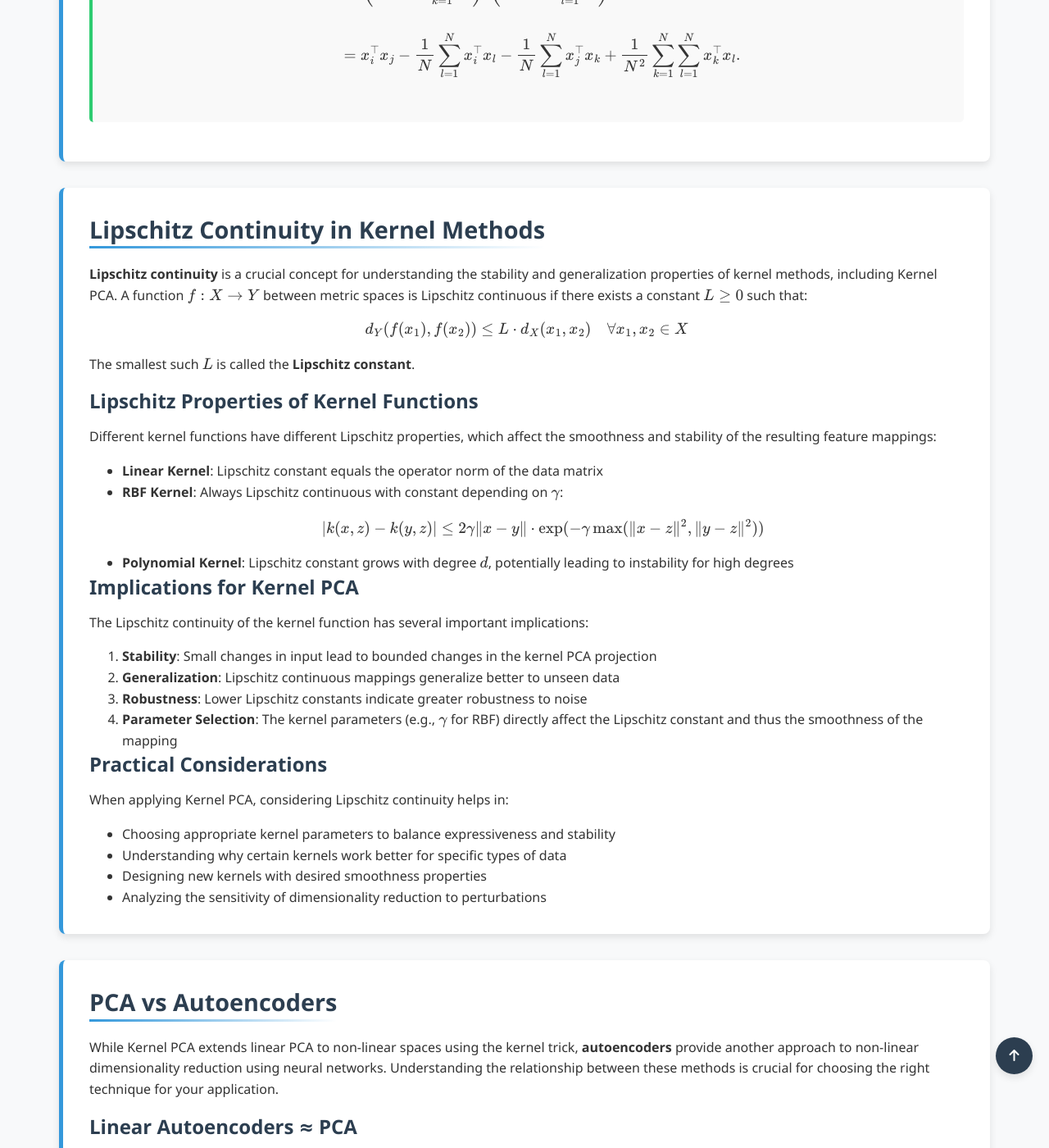
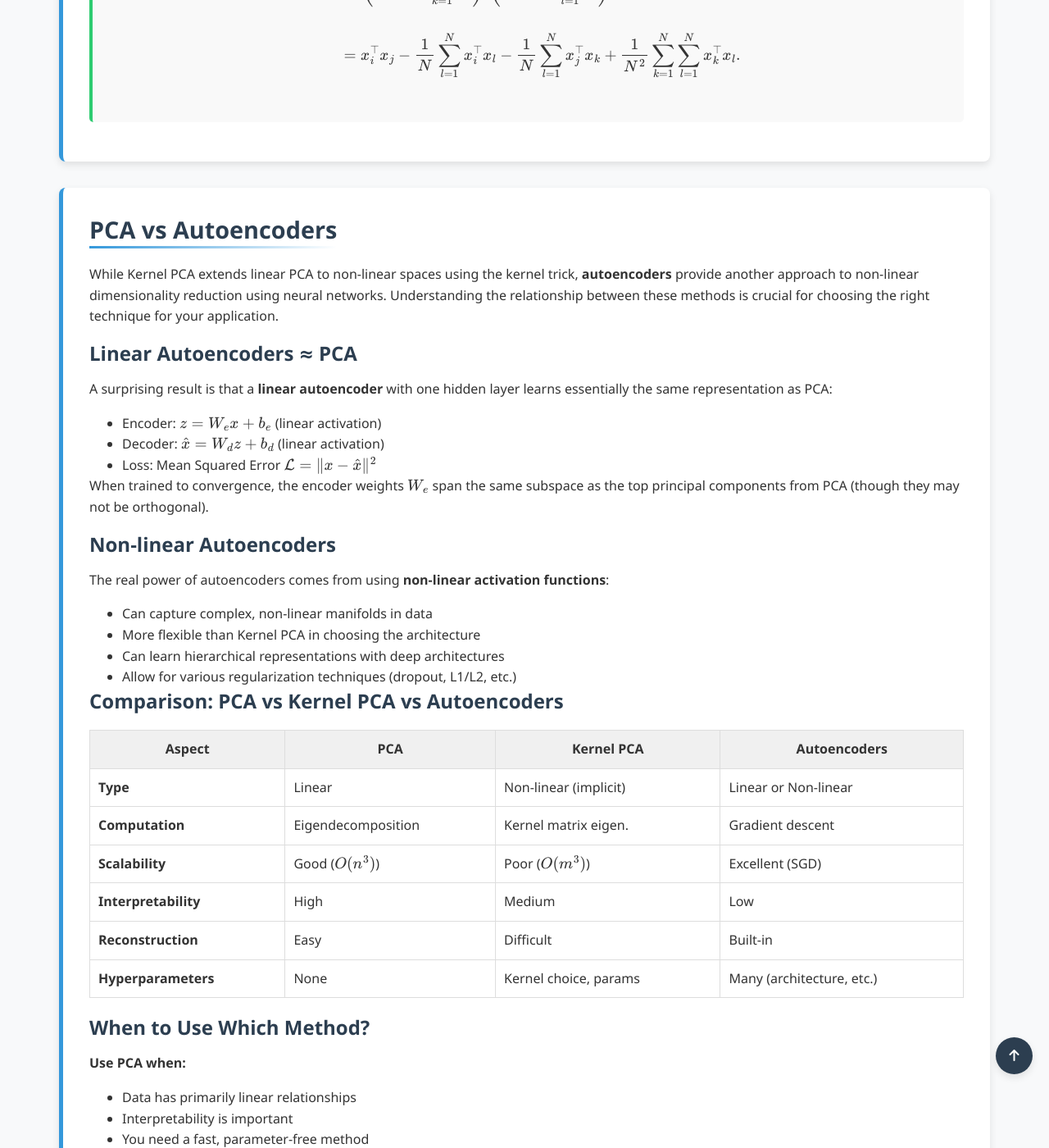
Before and after one commit to Yusukey01/yusukey01.github.io, a Jekyll site: the page built from Mathematics/Machine_learning/pca.html, in a window 1280 px wide and 1400 px high, scrolled down 2697 px. Shown: the whole window at 82% size. Built offline with Jekyll 4.4.1, drawn with Linux system fonts in a browser that asks for light colours.

```diff
--- a/Mathematics/Machine_learning/pca.html
+++ b/Mathematics/Machine_learning/pca.html
@@ -129,59 +129,6 @@ uses_python: false
                 \end{align*}
                 \]
                 </div>
-
-            </section>
-
-
-            <section id="" class="section-content">
-                <h2>Lipschitz Continuity in Kernel Methods</h2>
-                <p>
-                    <strong>Lipschitz continuity</strong> is a crucial concept for understanding the stability and
-                    generalization properties of kernel methods, including Kernel PCA. A function \(f: X \to Y\)
-                    between metric spaces is Lipschitz continuous if there exists a constant \(L \geq 0\) such that:
-                    \[
-                    d_Y(f(x_1), f(x_2)) \leq L \cdot d_X(x_1, x_2) \quad \forall x_1, x_2 \in X
-                    \]
-                    The smallest such \(L\) is called the <strong>Lipschitz constant</strong>.
-                </p>
-
-                <h3>Lipschitz Properties of Kernel Functions</h3>
-                <p>
-                    Different kernel functions have different Lipschitz properties, which affect the smoothness and
-                    stability of the resulting feature mappings:
-                </p>
-                <ul style="padding-left: 40px;">
-                    <li><strong>Linear Kernel</strong>: Lipschitz constant equals the operator norm of the data matrix</li>
-                    <li><strong>RBF Kernel</strong>: Always Lipschitz continuous with constant depending on \(\gamma\):
-                        \[
-                        |k(x, z) - k(y, z)| \leq 2\gamma \|x - y\| \cdot \exp(-\gamma \max(\|x-z\|^2, \|y-z\|^2))
-                        \]</li>
-                    <li><strong>Polynomial Kernel</strong>: Lipschitz constant grows with degree \(d\), potentially
-                        leading to instability for high degrees</li>
-                </ul>
-
-                <h3>Implications for Kernel PCA</h3>
-                <p>
-                    The Lipschitz continuity of the kernel function has several important implications:
-                </p>
-                <ol style="padding-left: 40px;">
-                    <li><strong>Stability</strong>: Small changes in input lead to bounded changes in the kernel PCA projection</li>
-                    <li><strong>Generalization</strong>: Lipschitz continuous mappings generalize better to unseen data</li>
-                    <li><strong>Robustness</strong>: Lower Lipschitz constants indicate greater robustness to noise</li>
-                    <li><strong>Parameter Selection</strong>: The kernel parameters (e.g., \(\gamma\) for RBF) directly
-                        affect the Lipschitz constant and thus the smoothness of the mapping</li>
-                </ol>
-
-                <h3>Practical Considerations</h3>
-                <p>
-                    When applying Kernel PCA, considering Lipschitz continuity helps in:
-                </p>
-                <ul style="padding-left: 40px;">
-                    <li>Choosing appropriate kernel parameters to balance expressiveness and stability</li>
-                    <li>Understanding why certain kernels work better for specific types of data</li>
-                    <li>Designing new kernels with desired smoothness properties</li>
-                    <li>Analyzing the sensitivity of dimensionality reduction to perturbations</li>
-                </ul>
 
             </section>
 
```
